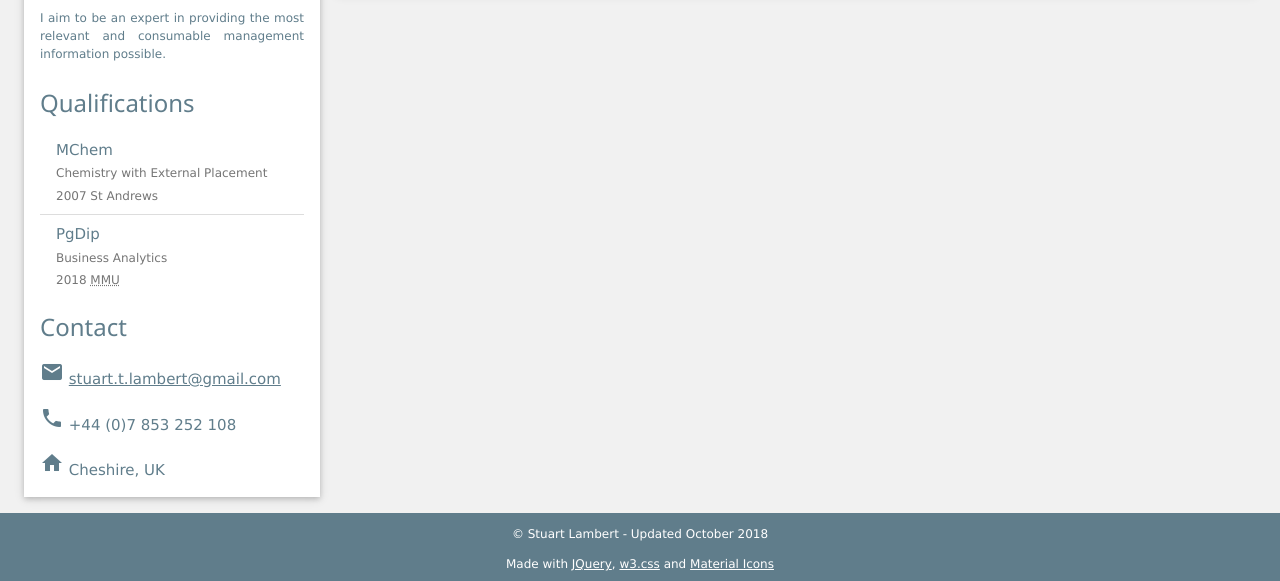
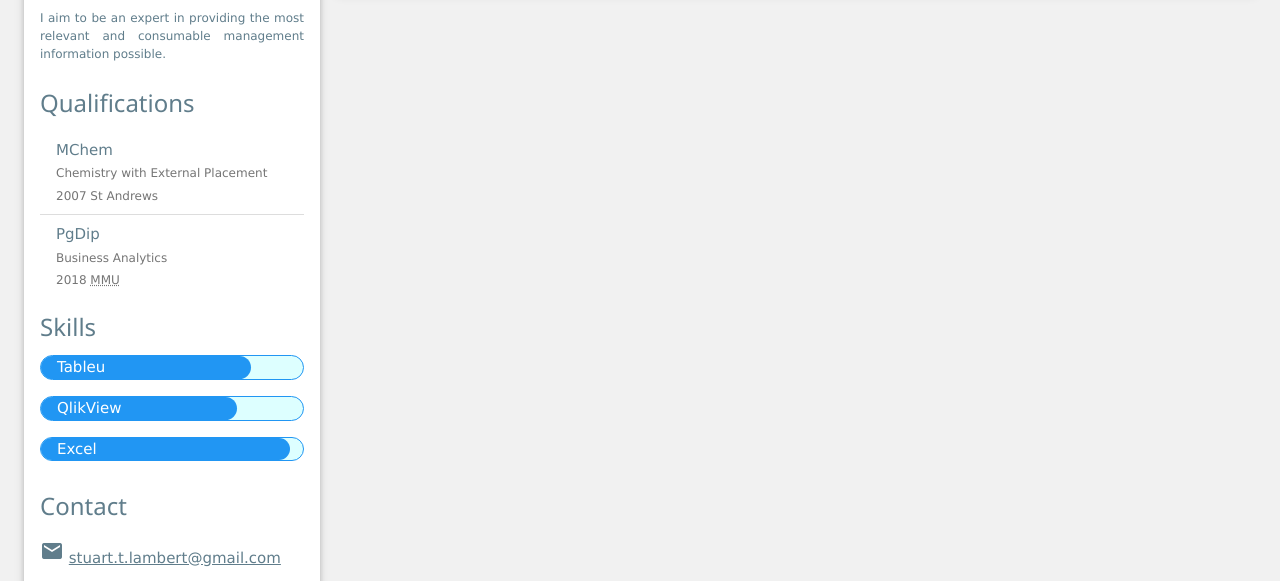
Before and after one commit to sweatystu/stl-curriculum-vitae, a plain HTML site: page index.html in a window 1280 px wide. Shown: the part 196-777 px from the top of the page. Drawn offline with nearby package versions, Linux system fonts and the light colour scheme.

Commit message:
Skills
Immplemented script to take skills from skills.js file and display them in the left column as progress bars. May need to update formatting.

```diff
--- a/index.html
+++ b/index.html
@@ -18,7 +18,11 @@
 
 		<!-- Plugins -->
     	<script src="https://ajax.googleapis.com/ajax/libs/jquery/2.1.3/jquery.min.js"></script> <!-- JQuery Library -->
-		<script src="https://ajax.googleapis.com/ajax/libs/jqueryui/1.11.2/jquery-ui.min.js"></script> <!-- JQuery UI Library -->
+        <script src="https://ajax.googleapis.com/ajax/libs/jqueryui/1.11.2/jquery-ui.min.js"></script> <!-- JQuery UI Library -->
+
+        <!-- Load custom JavaScript Objects -->
+        <script src="./skills.js"></script>
+
     </head>
 
     <body class="w3-light-grey">
@@ -44,6 +48,9 @@
                            <li>MChem<br /><span>Chemistry with External Placement<br />2007 St Andrews</span></li>
                            <li>PgDip<br/><span>Business Analytics<br />2018 <abbr title="Manchester Metropolitan University">MMU</abbr></span></li>
                         </ul>
+                    </div>
+                    <div id="skills">
+                        <h3>Skills</h3>
                     </div>
                     <div><!-- Contact Details -->
                         <h3>Contact</h3>
@@ -161,6 +168,13 @@
                 $('ul span').each(function(){
                     $(this).attr('class', $(this).attr('class') + ' w3-small w3-text-grey');
                 });
+                // Skill Bars
+                $('#skills > div').each(function() {
+                    $(this).attr('class', 'w3-pale-blue w3-border w3-border-blue w3-round-xlarge w3-margin-bottom');
+                });
+                $('#skills > div > div').each(function() {
+                    $(this).attr('class', 'w3-container w3-blue w3-round-xlarge');
+                });
             };
 
             function hide_cards() {
@@ -183,9 +197,18 @@
                 $('#' + cardname).show();
             };
 
+            // Display external file data
+            function display_data() {
+                // Skills
+                $.each(skills, function(){
+                    $('#skills').html($('#skills').html() + '<div><div style="width: ' + this.level + '%">' + this.name + '</div></div>');
+                });
+            };
+
             // Initialise Page
             format_nav();
             hide_cards();
+            display_data();
             document_formats();
             display_card($('nav > div:first-child'), $('nav + div').attr('id')); // displays first card
 
--- /dev/null
+++ b/skills.js
@@ -0,0 +1,14 @@
+var skills = [
+    {
+        name: "Tableu"
+        , level: "80"
+    }
+    , {
+        name: "QlikView"
+        , level: "75"
+    }
+    , {
+        name: "Excel"
+        , level: "95"
+    }
+];
```
